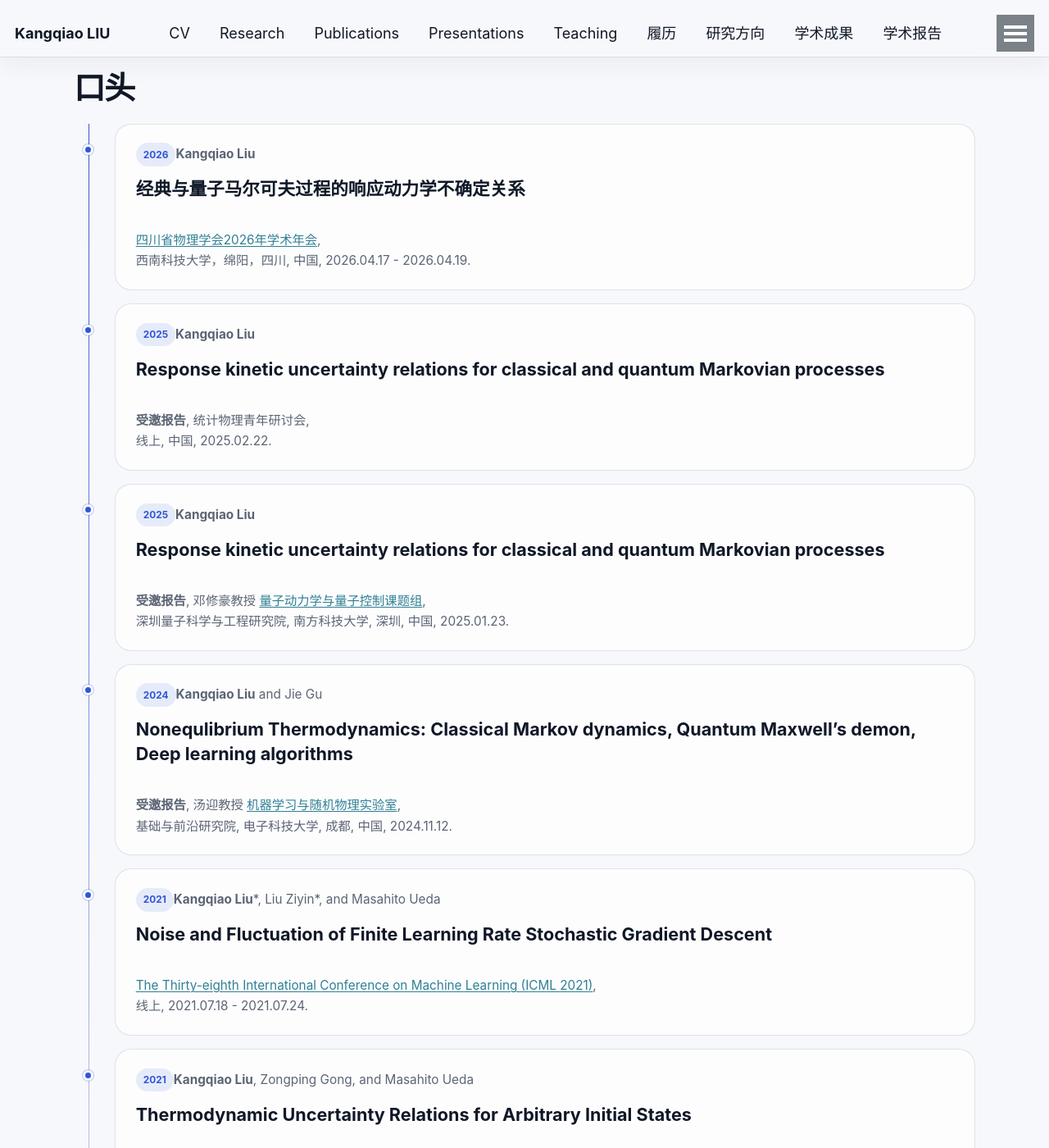
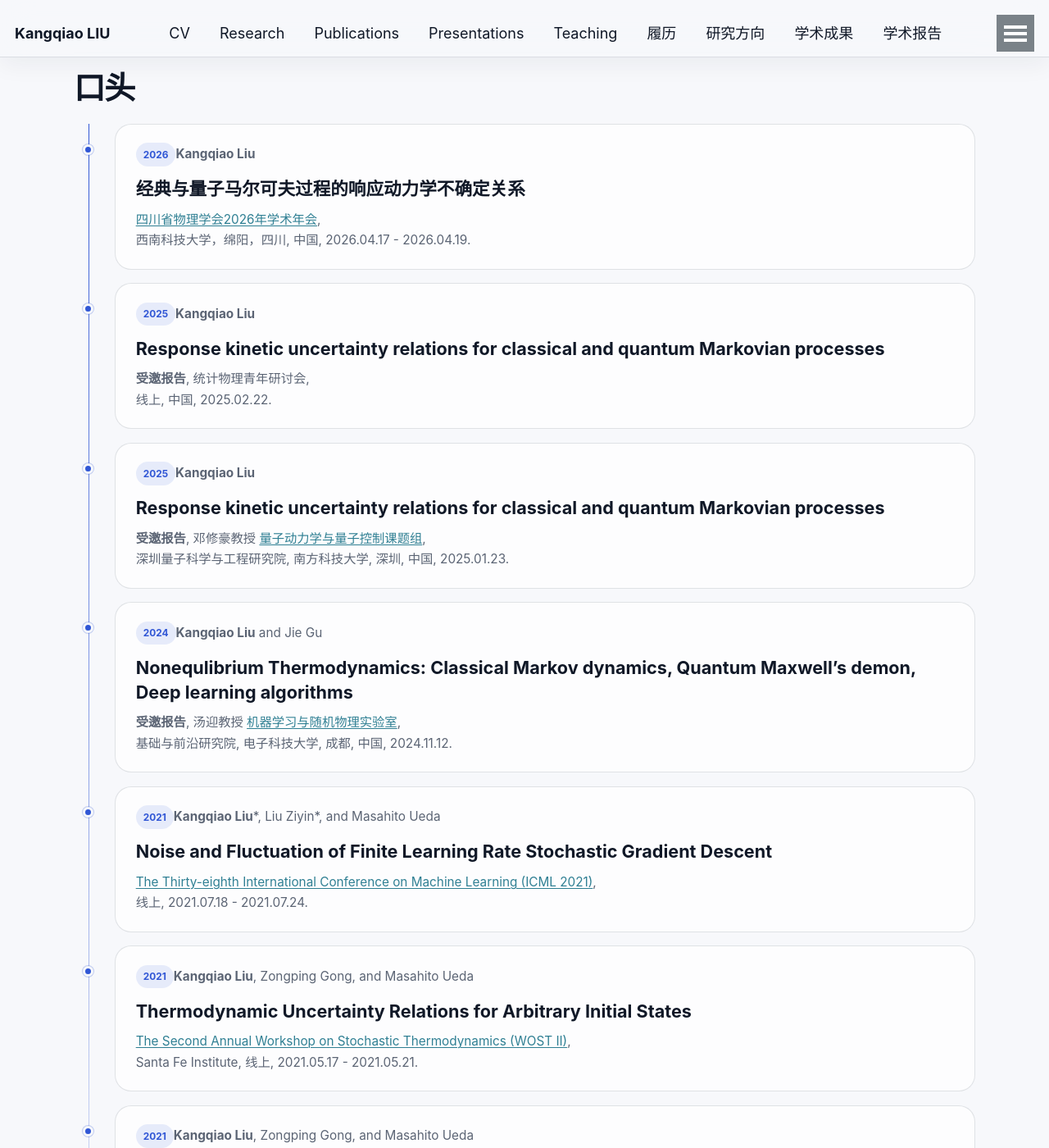
Before and after one commit to KangqiaoLiu/KangqiaoLiu.github.io, a Jekyll site: the page built from _pages/talks_zh.md, in a window 1280 px wide and 1400 px high, scrolled down 588 px. Shown: the whole window at 82% size. Built offline with Jekyll 4.4.1, drawn with Linux system fonts in a browser that asks for light colours.

Commit message:
Remove redundant spacing after publication and talk titles

```diff
--- a/_sass/_ai-visual-tweaks.scss
+++ b/_sass/_ai-visual-tweaks.scss
@@ -23,6 +23,12 @@
   max-width: 1100px;
   margin-right: auto;
   margin-left: auto;
+}
+
+/* The title is already block-level; suppress the redundant manual line break. */
+.is-publications .archive > ol > li em + br,
+.is-talks .archive > ol > li em + br {
+  display: none;
 }
 
 /* Refined publication action buttons. */
```
